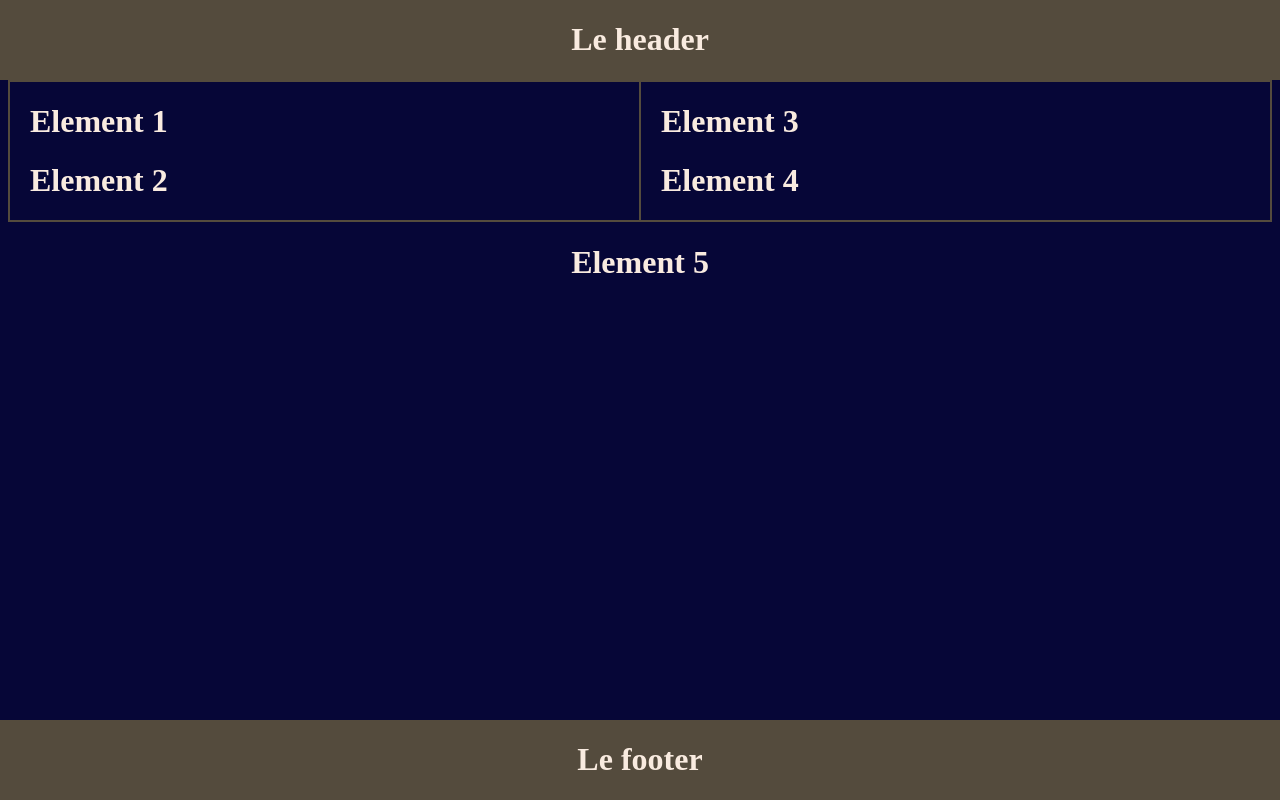
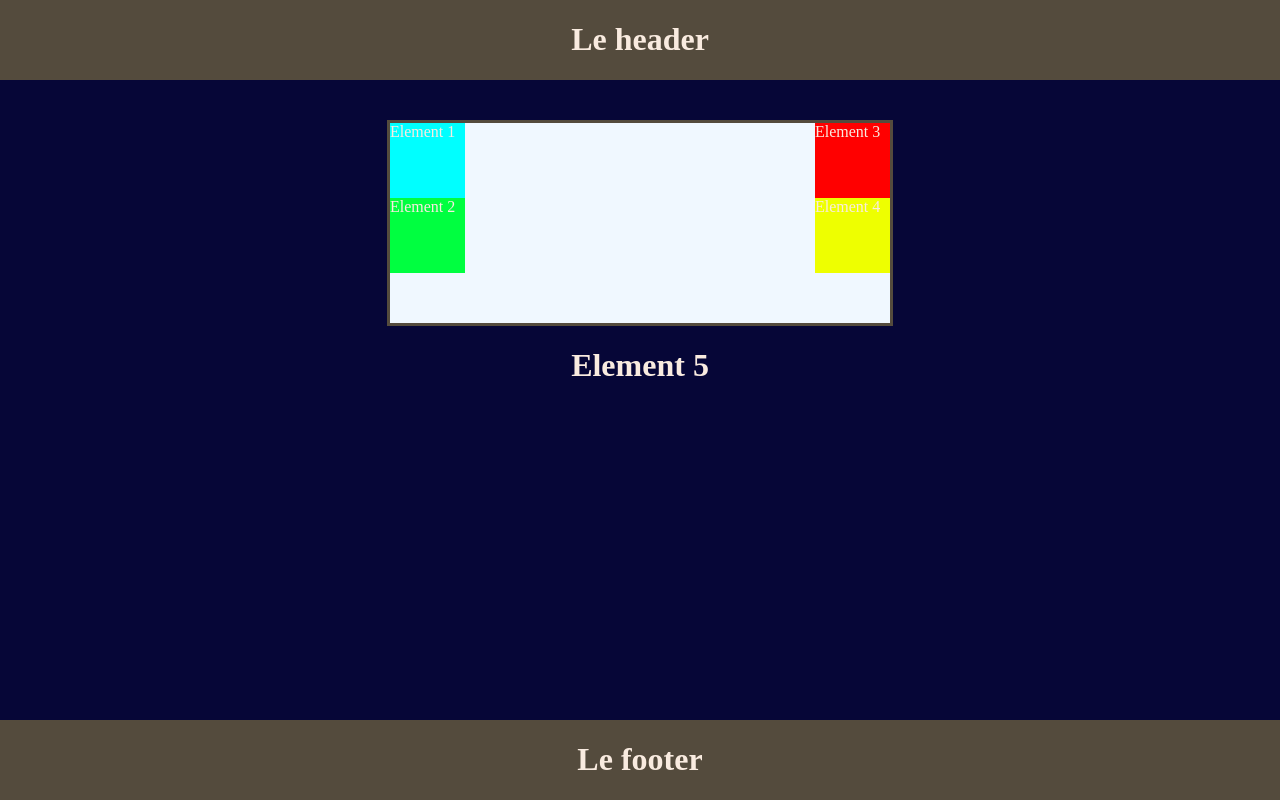
Before and after one commit to BenoitVicaire/Cours_HTML, a plain HTML site: page bac-a-sable.html in a window 1280 px wide. Drawn offline with Linux system fonts and the light colour scheme.

Commit message:
Fait: TP navbar

```diff
--- a/assets/css/stylesBAS.css
+++ b/assets/css/stylesBAS.css
@@ -23,26 +23,38 @@ footer {
 }
 
 .container {
+    background-color: aliceblue;
+    height: 200px;
+    border: #544B3D solid;
+    margin:auto;
+    margin-top: 120px;
+    width: 500px;
     display: flex;
-    margin-top: 80px;
-}
-.gauche, .droite {
-    flex: 1;
-    padding-left: 20px;
-    padding-right: 20px;
+    flex-flow: row;
+    justify-content: space-between;
+
 
 }
-.gauche {
-    border-top:2px solid #544B3D;
-    border-bottom:2px solid #544B3D;
-    border-left:2px solid #544B3D;
-}
-.droite {
-    border-top:2px solid #544B3D;
-    border-bottom:2px solid #544B3D;
-    border-right:2px solid #544B3D;
-    border-left:2px solid #544B3D;
-}
+
+
+
+
 .elem5 {
     text-align: center;
 }
+.element{
+    height: 75px;
+    width: 75px;
+}
+#ele1 {
+    background-color: aqua;
+}
+#ele2 {
+    background-color: rgb(0, 255, 64);
+}
+#ele3 {
+    background-color: rgb(255, 0, 0);
+}
+#ele4 {
+    background-color: rgb(238, 255, 0);
+}
--- a/bac-a-sable.html
+++ b/bac-a-sable.html
@@ -12,12 +12,12 @@
     </header>
     <div class="container">
         <div class="gauche">
-            <h1>Element 1</h1>
-            <h1>Element 2</h1>
+        <div id="ele1" class="element">Element 1</div>
+        <div id="ele2" class="element">Element 2</div>
         </div>
         <div class="droite">
-            <h1>Element 3</h1>
-            <h1>Element 4</h1>
+        <div id="ele3" class="element">Element 3</div>
+        <div id="ele4" class="element">Element 4</div>
         </div>
     </div>
     <div class="elem5">
```
Also changed, not shown: cours/css/05-css-borders.html (added, +79 -0 lines), cours/exercices/TP3Box_Model/StagiaireInfernal.html (+9 -5 lines).
